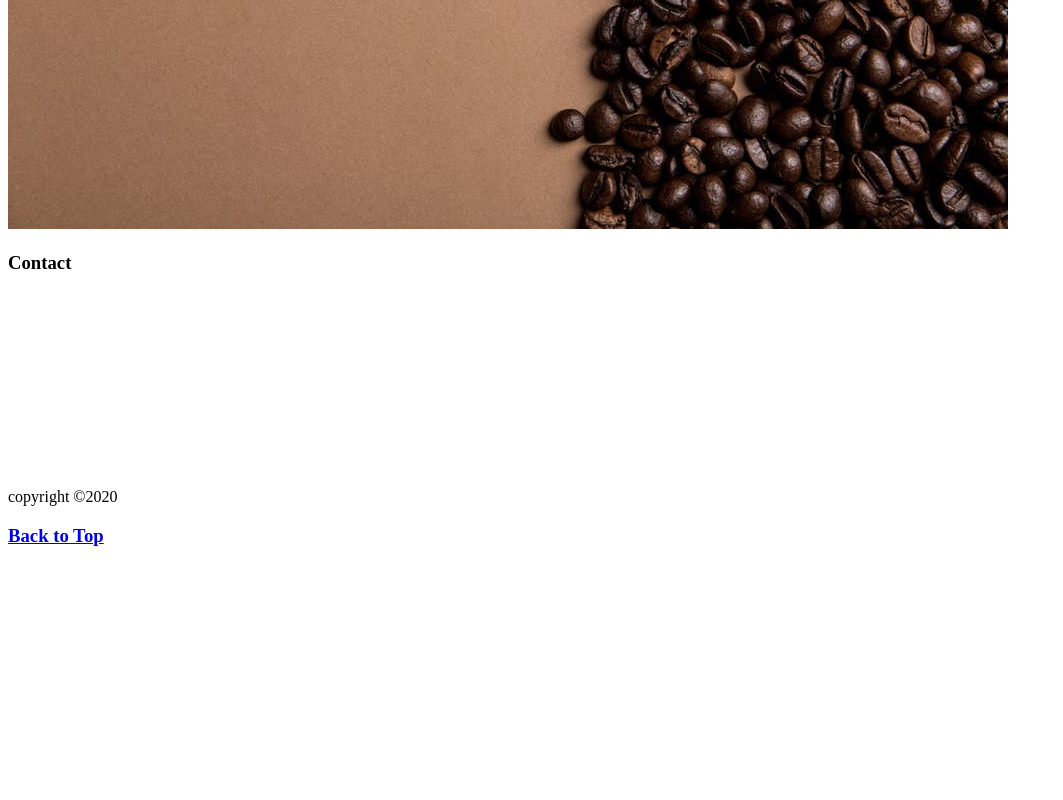
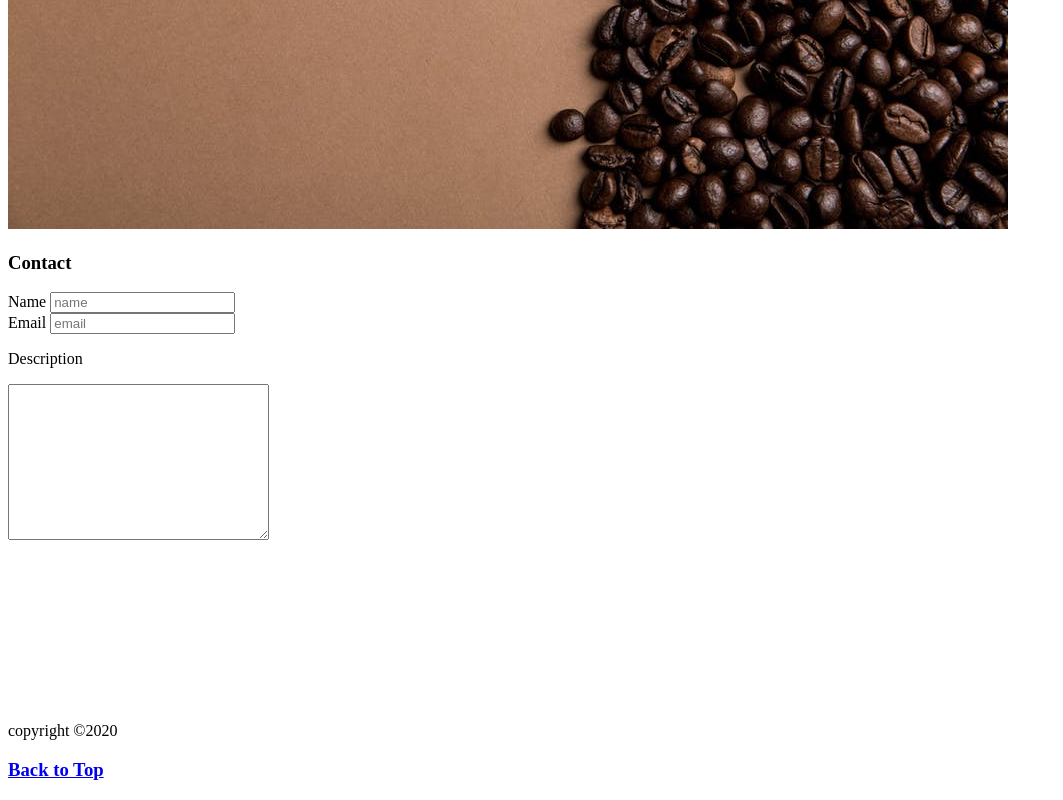
Before and after one commit to Iyanuoluwa-vic/HTML-Coffee-Project, a plain HTML site: page contact.html in a window 1280 px wide. Shown: the part 843-1643 px from the top of the page, without its empty margins (0-1063 px from the left). Before the commit the page ends 1409 px from the top, so only its background shows below. Drawn offline with Linux system fonts and the light colour scheme.

Commit message:
Comment Added

```diff
--- a/contact.html
+++ b/contact.html
@@ -9,6 +9,7 @@
   <body>
     <img src="./images/logo.png" alt="coffe logo" />
 
+    <!-- navigation -->
     <h1 id="contact">Contact</h1>
     <ul>
       <li><a href="index.html">Home</a></li>
@@ -19,7 +20,21 @@
 
     <img src="./images/background.jpeg" alt="Backgroung Image" />
 
+    <!-- contact -->
     <h3>Contact</h3>
+
+    <!-- contact name -->
+    <label for="name">Name</label>
+    <input type="name" name="name" id="name" placeholder="name" />
+    <br />
+    <!-- contact email -->
+    <label for="email">Email</label>
+    <input type="email" name="email" id="email" placeholder="email" />
+
+    <br />
+    <!-- description -->
+    <p>Description</p>
+    <textarea name="decription" id="decription" cols="30" rows="10"></textarea>
 
     <br />
     <br />
@@ -32,8 +47,10 @@
     <br />
     <br />
 
+    <!-- copyright -->
     <p>copyright &copy;2020</p>
 
-    <h3><a href="#numbers">Back to Top</a></h3>
+    <!-- back to top of page -->
+    <h3><a href="#contact">Back to Top</a></h3>
   </body>
 </html>
```
Also changed, not shown: about.html (+6 -0 lines), index.html (+9 -1 lines), numbers.html (+6 -0 lines).
